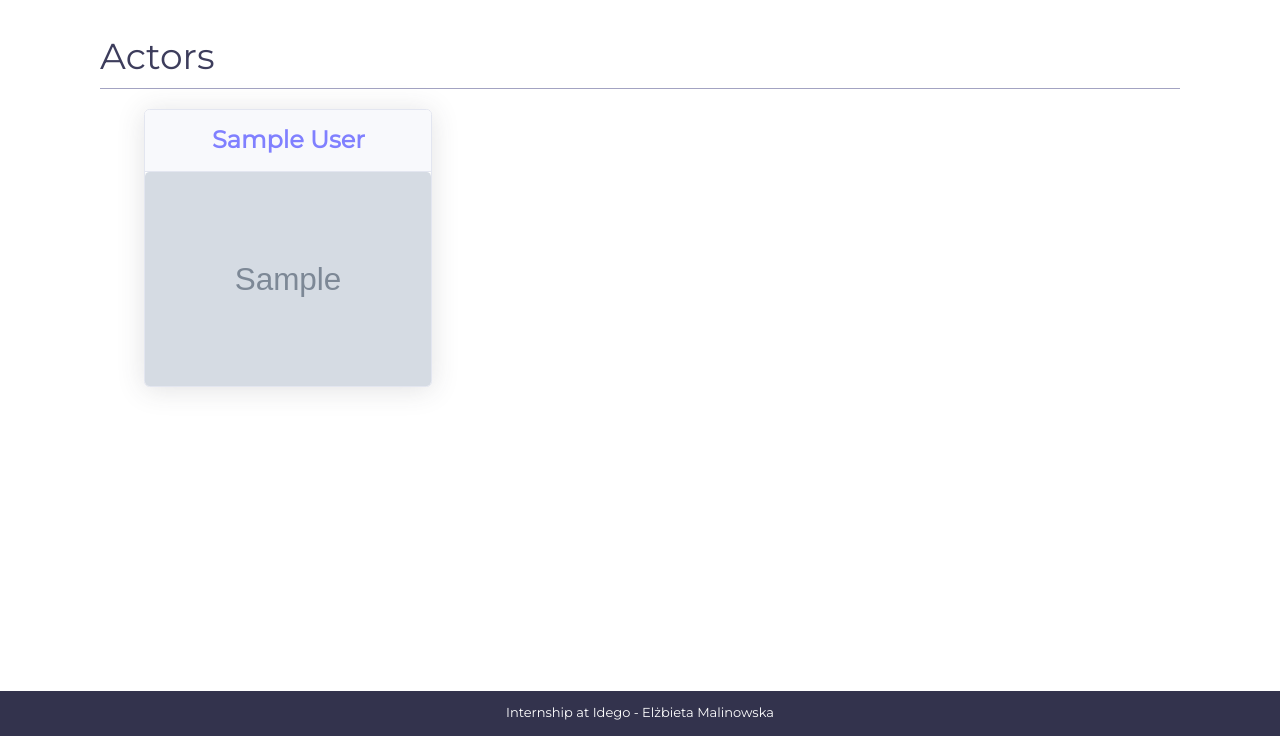
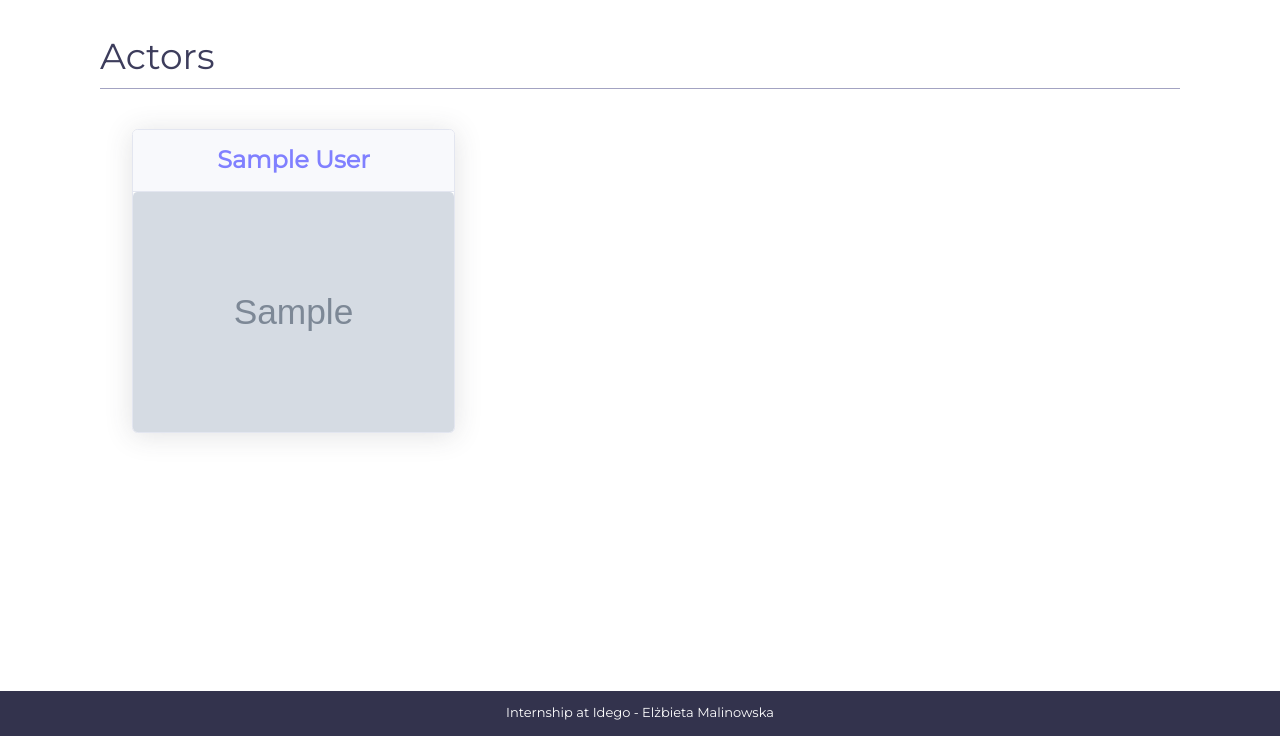
Before and after one commit to elzbietamal95/movies_app, a Django app: page /actors/ in a window 1280 px wide. Shown: the part 64-800 px from the top of the page. Run offline with Django 3.2, Linux system fonts and the light colour scheme; tables that the repository leaves empty hold one stand-in row (values such as "Sample post"); grey boxes marked "Sample" are stand-in pictures; parts of the project's set-up code (start-up, migrations or seed data) failed here and were passed over; some libraries are stand-ins or nearby versions.

Commit message:
Displaying list of actors improved

```diff
--- a/movies/templates/movies/actor_list.html
+++ b/movies/templates/movies/actor_list.html
@@ -1,9 +1,8 @@
-<!DOCTYPE html>
-<html lang="en">
+<div class="actor-list">
     <div class="row">
         {% for actor in actors %}
-    <div class="col-lg">
-        <div class="card shadow mb-4" style="width: 18rem;">
+        <div class="col-sm-6 col-md-4">
+            <div class="card shadow mb-4">
                 <div class="card-header py-3">
                     <h4 class="m-0 font-weight-bold text-primary">
                         <a href="">{{ actor }}</a>
@@ -16,3 +15,4 @@
         </div>
         {% endfor %}
     </div>
+</div>
--- a/static/css/base.css
+++ b/static/css/base.css
@@ -335,10 +335,6 @@ div.card {
     text-align: center;
 }
 
-.row {
-    margin-left: 3%;
-}
-
 .movie-add input[type=text], .movie-add input[type=number] {
     width: 30%;
     min-width: 200px;
@@ -434,3 +430,7 @@ div.edit-movie-form a.btn-secondary {
     border-radius: 3px;
     padding: 13px 20px;
 }
+
+.actor-list {
+    padding: 20px 3%;
+}
```
Lines whose indentation alone changed are shown as unchanged.
